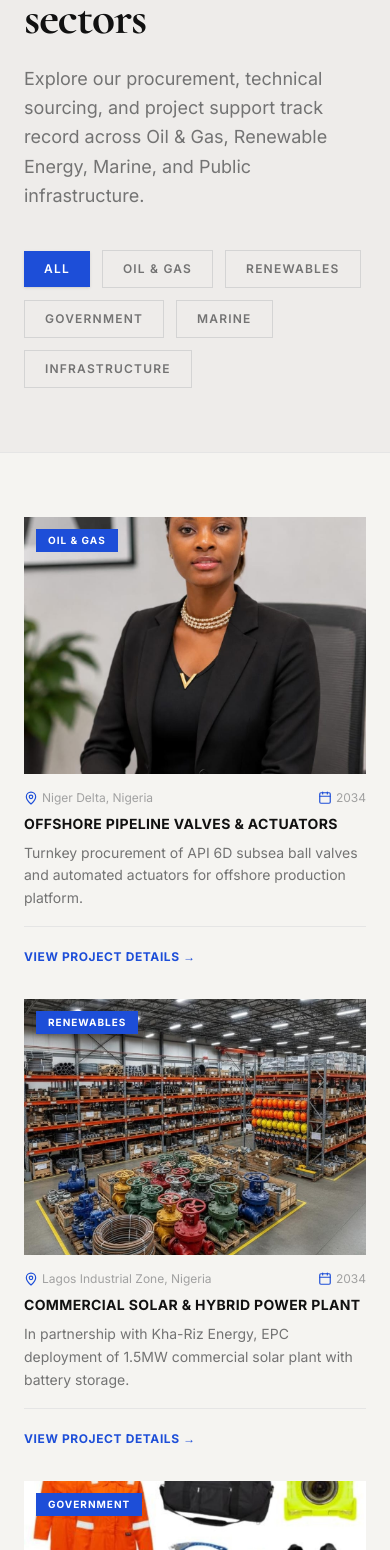
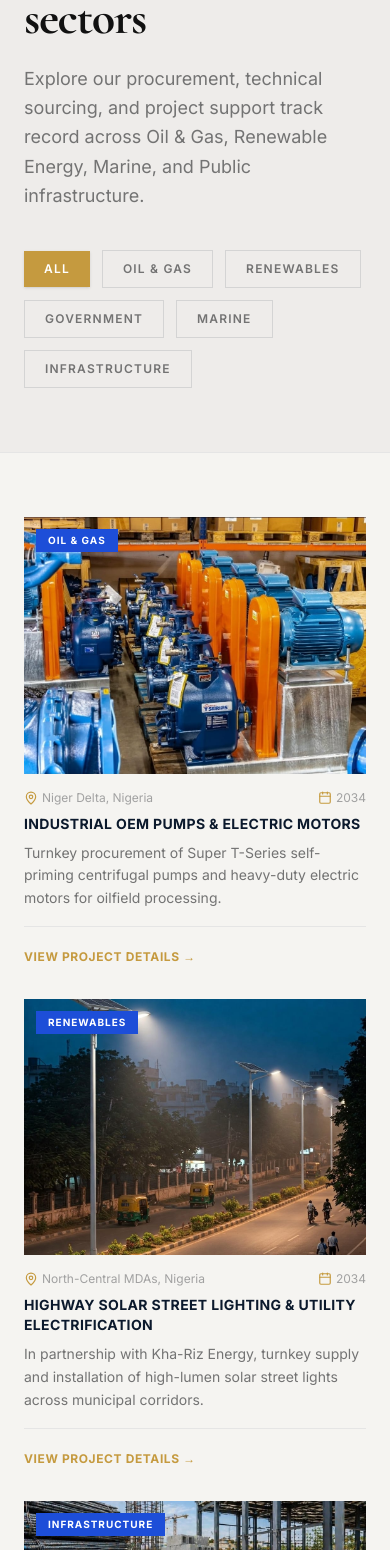
Before and after one commit to userIssa/b-project, a Next.js app: page /projects in a window 390 px wide. Shown: the part 450-2000 px from the top of the page. Built offline with nearby package versions, Linux system fonts and the light colour scheme.

Commit message:
feat: implement about page, navigation, and footer components for corporate website scaffolding

```diff
--- a/app/globals.css
+++ b/app/globals.css
@@ -1,9 +1,11 @@
 @import "tailwindcss";
 
 @theme {
-  --color-brand-blue: #1D4ED8;
-  --color-brand-blue-hover: #1E3A8A;
   --color-brand-navy: #0B192C;
+  --color-brand-navy-dark: #07101E;
+  --color-brand-gold: #C59A3F;
+  --color-brand-gold-hover: #A67C1E;
+  --color-brand-gold-light: #E5C158;
   --color-brand-dark: #111111;
   --color-brand-darker: #050505;
   --color-brand-card: #f0eeea;
@@ -34,12 +36,12 @@ body {
 }
 
 ::-webkit-scrollbar-thumb {
-  background: #1D4ED8;
+  background: #C59A3F;
   border-radius: 3px;
 }
 
 ::-webkit-scrollbar-thumb:hover {
-  background: #1E3A8A;
+  background: #A67C1E;
 }
 
 /* Diagonal arrow icon used in section labels */
@@ -89,7 +91,7 @@ body {
   color: #aaa;
 }
 .input-underline:focus {
-  border-bottom-color: #1D4ED8;
+  border-bottom-color: #C59A3F;
 }
 
 /* Fade-in animation */
--- a/app/layout.tsx
+++ b/app/layout.tsx
@@ -33,7 +33,7 @@ export default function RootLayout({
       className={`${cormorant.variable} ${inter.variable} h-full antialiased`}
       data-scroll-behavior="smooth"
     >
-      <body className="min-h-full flex flex-col bg-[#F5F4F1] text-[#111111] selection:bg-[#1D4ED8] selection:text-white">
+      <body className="min-h-full flex flex-col bg-[#F5F4F1] text-[#111111] selection:bg-[#C59A3F] selection:text-white">
         <Navbar />
         <main className="flex-1">{children}</main>
         <Footer />
--- a/app/page.tsx
+++ b/app/page.tsx
@@ -40,10 +40,10 @@ const servicesList = [
 // Projects data
 // ──────────────────────────────────────────────
 const featuredProjects = [
-  { title: "Offshore Pipeline Valves & Actuators",       location: "Niger Delta, Nigeria",            cat: "Oil & Gas",       img: "/images/WhatsApp Image 2026-07-27 at 10.52.51 AM.jpeg",      desc: "Turnkey procurement of API 6D subsea ball valves and automated actuators for offshore production platform." },
-  { title: "Commercial Solar & Hybrid Power Plant",      location: "Lagos Industrial Zone, Nigeria",  cat: "Renewables",      img: "/images/WhatsApp Image 2026-07-27 at 10.52.51 AM (1).jpeg",  desc: "In partnership with Kha-Riz Energy, EPC deployment of 1.5MW commercial solar plant with battery storage." },
-  { title: "Rural Electrification & Solar Lighting",     location: "North-Central MDAs, Nigeria",     cat: "Government",      img: "/images/WhatsApp Image 2026-07-27 at 10.52.51 AM (2).jpeg",  desc: "Supply and installation of 2,500 integrated solar street lighting units across public utility corridors." },
-  { title: "Deep-Water Dock Mooring & Vessel Supplies",  location: "Bonny Island Terminal, Nigeria",  cat: "Marine",          img: "/images/WhatsApp Image 2026-07-27 at 10.52.51 AM (3).jpeg",  desc: "Supply of heavy offshore mooring equipment, marine safety gear, and vessel replacement spares." },
+  { title: "Industrial OEM Pumps & Process Equipment",    location: "Niger Delta, Nigeria",            cat: "Oil & Gas",       img: "/images/WhatsApp Image 2026-07-27 at 10.52.51 AM (3).jpeg",  desc: "Turnkey procurement of heavy-duty self-priming centrifugal pumps, electric motors, and process piping systems." },
+  { title: "Solar Street Lighting & Highway Electrification", location: "North-Central MDAs, Nigeria", cat: "Renewables",      img: "/images/WhatsApp Image 2026-07-27 at 10.52.52 AM (2).jpeg",  desc: "Deployment of integrated solar street lighting units across public utility corridors in partnership with Kha-Riz Energy." },
+  { title: "Civil Infrastructure & Construction Materials", location: "Abuja FCT, Nigeria",            cat: "Infrastructure",  img: "/images/WhatsApp Image 2026-07-27 at 10.52.52 AM (1).jpeg",  desc: "Bulk supply of high-yield structural steel beams, rebar bundles, cement bags, and civil building supplies." },
+  { title: "Certified Personal Protective Equipment & HSE", location: "Port Harcourt, Nigeria",       cat: "Safety & HSE",    img: "/images/WhatsApp Image 2026-07-27 at 10.52.51 AM (2).jpeg",  desc: "Supply of fire-retardant PPE coveralls, safety footwear, industrial helmets, and workplace HSE protection gear." },
 ];
 
 export default function Home() {
@@ -80,10 +80,10 @@ export default function Home() {
               Nigerian indigenous procurement, industrial supply, project support, and engineering services — bridging project owners, EPC contractors, and world-class OEMs.
             </p>
             <div className="flex gap-4 flex-wrap pt-2">
-              <a href="#services" className="px-7 py-3.5 bg-[#1D4ED8] hover:bg-[#1E3A8A] text-white transition-colors text-xs uppercase tracking-widest font-bold shadow-lg">
+              <a href="#services" className="px-7 py-3.5 bg-[#C59A3F] hover:bg-[#A67C1E] text-white transition-colors text-xs uppercase tracking-widest font-bold shadow-lg">
                 Our Services
               </a>
-              <a href="#about" className="px-7 py-3.5 border border-white text-white hover:bg-white hover:text-[#111111] transition-colors text-xs uppercase tracking-widest font-bold">
+              <a href="#about" className="px-7 py-3.5 border border-white text-white hover:bg-white hover:text-[#0B192C] transition-colors text-xs uppercase tracking-widest font-bold">
                 About Us
               </a>
             </div>
@@ -106,7 +106,7 @@ export default function Home() {
           <div className="grid grid-cols-1 lg:grid-cols-12 gap-12 items-start mb-20">
             <div className="lg:col-span-4">
               <p className="text-xs uppercase tracking-[0.25em] font-sans font-bold text-neutral-500">About Us</p>
-              <p className="text-xs font-semibold text-[#1D4ED8] mt-1 font-sans">RC NO: 9646602</p>
+              <p className="text-xs font-semibold text-[#C59A3F] mt-1 font-sans">RC NO: 9646602</p>
               <DiagArrow />
             </div>
             <div className="lg:col-span-8 space-y-6">
@@ -153,8 +153,8 @@ export default function Home() {
           <div className="grid grid-cols-2 sm:grid-cols-4 gap-4">
             {["Integrity", "Professionalism", "Safety", "Innovation", "Sustainability", "Quality", "Customer Focus", "Operational Excellence"].map((val, i) => (
               <div key={i} className="bg-white border border-neutral-200 p-4 flex items-center gap-2">
-                <CheckCircle2 className="w-4 h-4 text-[#1D4ED8] shrink-0" />
-                <span className="text-xs uppercase tracking-wider font-bold text-[#111111]">{val}</span>
+                <CheckCircle2 className="w-4 h-4 text-[#C59A3F] shrink-0" />
+                <span className="text-xs uppercase tracking-wider font-bold text-[#0B192C]">{val}</span>
               </div>
             ))}
           </div>
@@ -164,11 +164,11 @@ export default function Home() {
       {/* ═══════════════════════════════════════════
           §3  SERVICES
       ═══════════════════════════════════════════ */}
-      <section id="services" className="bg-gradient-to-br from-[#0B192C] via-[#1E3A8A] to-[#1D4ED8]">
+      <section id="services" className="bg-gradient-to-br from-[#07101E] via-[#0B192C] to-[#162A45]">
         <div className="max-w-7xl mx-auto px-6 sm:px-8 pt-20 pb-4">
           <div className="grid grid-cols-1 lg:grid-cols-12 gap-8 items-end">
             <div className="lg:col-span-4">
-              <p className="text-xs uppercase tracking-[0.25em] font-sans font-bold text-blue-200/80">Our Capabilities &amp; Services</p>
+              <p className="text-xs uppercase tracking-[0.25em] font-sans font-bold text-[#C59A3F]">Our Capabilities &amp; Services</p>
               <DiagArrow color="white" />
             </div>
             <div className="lg:col-span-6">
@@ -177,23 +177,23 @@ export default function Home() {
               </h2>
             </div>
             <div className="lg:col-span-2 lg:text-right">
-              <a href="#contact" className="inline-block text-xs uppercase tracking-widest font-bold text-white border border-white px-6 py-3 hover:bg-white hover:text-[#1E3A8A] transition-colors">
+              <a href="#contact" className="inline-block text-xs uppercase tracking-widest font-bold text-white bg-[#C59A3F] hover:bg-[#A67C1E] px-6 py-3 transition-colors shadow-md">
                 Get a Quote
               </a>
             </div>
           </div>
         </div>
 
-        <div className="grid grid-cols-1 sm:grid-cols-2 lg:grid-cols-4 border-t border-white/20">
+        <div className="grid grid-cols-1 sm:grid-cols-2 lg:grid-cols-4 border-t border-white/10">
           {servicesList.map(({ Icon, label, desc, features }, i) => (
-            <div key={i} className="border border-white/20 p-8 hover:bg-white/10 transition-colors group">
-              <Icon className="w-8 h-8 text-blue-300/80 mb-4 group-hover:text-white transition-colors" />
+            <div key={i} className="border border-white/10 p-8 hover:bg-white/5 transition-colors group">
+              <Icon className="w-8 h-8 text-[#C59A3F] mb-4 group-hover:text-white transition-colors" />
               <p className="text-xs uppercase tracking-[0.2em] font-sans font-bold text-white mb-3">{label}</p>
-              <p className="text-blue-100/80 text-xs font-sans leading-relaxed mb-4">{desc}</p>
-              <ul className="space-y-1.5 border-t border-white/20 pt-4">
+              <p className="text-amber-100/80 text-xs font-sans leading-relaxed mb-4">{desc}</p>
+              <ul className="space-y-1.5 border-t border-white/10 pt-4">
                 {features.map((f, j) => (
-                  <li key={j} className="flex items-center gap-2 text-[11px] text-blue-100/70 font-sans">
-                    <Check className="w-3 h-3 text-white/70 shrink-0" />
+                  <li key={j} className="flex items-center gap-2 text-[11px] text-amber-100/70 font-sans">
+                    <Check className="w-3 h-3 text-[#C59A3F] shrink-0" />
                     {f}
                   </li>
                 ))}
@@ -214,7 +214,7 @@ export default function Home() {
               <DiagArrow />
             </div>
             <div className="lg:col-span-8">
-              <h2 className="font-serif text-4xl sm:text-5xl font-bold tracking-tight text-[#111111] leading-tight">
+              <h2 className="font-serif text-4xl sm:text-5xl font-bold tracking-tight text-[#0B192C] leading-tight">
                 Every project has its unique DNA
               </h2>
             </div>
@@ -223,7 +223,7 @@ export default function Home() {
           <div className="grid grid-cols-1 md:grid-cols-2 gap-10">
             {featuredProjects.map((proj, i) => (
               <div key={i} className="group">
-                <div className="relative aspect-[4/3] overflow-hidden bg-neutral-200 mb-4">
+                <div className="relative aspect-[4/3] overflow-hidden bg-neutral-200 mb-4 border border-neutral-300">
                   <Image
                     src={proj.img}
                     alt={proj.title}
@@ -231,12 +231,12 @@ export default function Home() {
                     sizes="(max-width: 768px) 100vw, 50vw"
                     className="object-cover group-hover:scale-105 transition-transform duration-500"
                   />
-                  <div className="absolute top-3 left-3 bg-[#1D4ED8] px-3 py-1 text-[10px] uppercase tracking-widest font-bold text-white">
+                  <div className="absolute top-3 left-3 bg-[#0B192C] border border-[#C59A3F]/50 px-3 py-1 text-[10px] uppercase tracking-widest font-bold text-[#C59A3F]">
                     {proj.cat}
                   </div>
                 </div>
-                <p className="text-xs uppercase tracking-widest font-bold text-[#1D4ED8] mb-1">{proj.location}</p>
-                <h3 className="font-sans text-sm uppercase tracking-wide font-bold text-[#111111] mb-1">{proj.title}</h3>
+                <p className="text-xs uppercase tracking-widest font-bold text-[#C59A3F] mb-1">{proj.location}</p>
+                <h3 className="font-sans text-sm uppercase tracking-wide font-bold text-[#0B192C] mb-1">{proj.title}</h3>
                 <p className="text-neutral-500 text-sm font-sans leading-relaxed">{proj.desc}</p>
               </div>
             ))}
@@ -247,11 +247,11 @@ export default function Home() {
       {/* ═══════════════════════════════════════════
           §5  CLIENTS
       ═══════════════════════════════════════════ */}
-      <section id="clients" className="bg-[#111111] py-24">
+      <section id="clients" className="bg-[#07101E] py-24">
         <div className="max-w-7xl mx-auto px-6 sm:px-8">
           <div className="grid grid-cols-1 lg:grid-cols-12 gap-8 items-start mb-16">
             <div className="lg:col-span-4">
-              <p className="text-xs uppercase tracking-[0.25em] font-sans font-bold text-white/40">We Work With Top Notch Clients</p>
+              <p className="text-xs uppercase tracking-[0.25em] font-sans font-bold text-[#C59A3F]">We Work With Top Notch Clients</p>
               <DiagArrow color="white" />
             </div>
             <div className="lg:col-span-8">
@@ -278,7 +278,7 @@ export default function Home() {
       {/* ═══════════════════════════════════════════
           §6  CONTACT INFO STRIP
       ═══════════════════════════════════════════ */}
-      <section className="bg-gradient-to-r from-[#0F172A] via-[#1E3A8A] to-[#1D4ED8]">
+      <section className="bg-gradient-to-r from-[#07101E] via-[#0B192C] to-[#162A45]">
         <div className="max-w-7xl mx-auto px-6 sm:px-8">
           <div className="grid grid-cols-1 sm:grid-cols-2 lg:grid-cols-4 border-x border-white/10">
             {[
@@ -288,9 +288,9 @@ export default function Home() {
               { Icon: ShieldCheck, title: "Certifications", body: "NUPRC Certified\nNSITF Compliant\nNOGICD Local Content" },
             ].map(({ Icon, title, body }, i) => (
               <div key={i} className="border border-white/10 p-8 space-y-2">
-                <Icon className="w-5 h-5 text-blue-300" />
+                <Icon className="w-5 h-5 text-[#C59A3F]" />
                 <h3 className="font-sans text-xs uppercase tracking-widest font-bold text-white">{title}</h3>
-                <p className="text-xs text-blue-100/90 font-sans leading-relaxed whitespace-pre-line break-words">{body}</p>
+                <p className="text-xs text-amber-100/90 font-sans leading-relaxed whitespace-pre-line break-words">{body}</p>
               </div>
             ))}
           </div>
--- a/app/projects/page.tsx
+++ b/app/projects/page.tsx
@@ -20,64 +20,76 @@ interface Project {
 
 const projectsData: Project[] = [
   {
-    id: "offshore-valves",
-    title: "Offshore Pipeline Valves & Actuators",
+    id: "industrial-pumps",
+    title: "Industrial OEM Pumps & Electric Motors",
     category: "Oil & Gas",
     location: "Niger Delta, Nigeria",
     year: "2034",
-    image: "/images/WhatsApp Image 2026-07-27 at 10.52.51 AM.jpeg",
-    shortDesc: "Turnkey procurement of API 6D subsea ball valves and automated actuators for offshore production platform.",
-    fullDesc: "Sourced, inspected, and delivered high-pressure API 6D certified ball valves and hydraulic actuators directly from OEM plants to offshore platforms in the Niger Delta, ensuring zero downtime during shutdown operations.",
-    client: "Major Upstream Operator",
-    scope: "API 6D Valves & Shutdown Material Expediting",
+    image: "/images/WhatsApp Image 2026-07-27 at 10.52.51 AM (3).jpeg",
+    shortDesc: "Turnkey procurement of Super T-Series self-priming centrifugal pumps and heavy-duty electric motors for oilfield processing.",
+    fullDesc: "Sourced, factory-inspected, and delivered OEM self-priming centrifugal pumps, heavy-duty electric motors, and skid-mounted fluid transfer systems directly to oilfield facility operators in the Niger Delta.",
+    client: "Upstream Oil & Gas Operator",
+    scope: "OEM Centrifugal Pumps & Electric Motors",
   },
   {
-    id: "commercial-solar",
-    title: "Commercial Solar & Hybrid Power Plant",
+    id: "solar-street-lighting",
+    title: "Highway Solar Street Lighting & Utility Electrification",
     category: "Renewables",
-    location: "Lagos Industrial Zone, Nigeria",
+    location: "North-Central MDAs, Nigeria",
     year: "2034",
-    image: "/images/WhatsApp Image 2026-07-27 at 10.52.51 AM (1).jpeg",
-    shortDesc: "In partnership with Kha-Riz Energy, EPC deployment of 1.5MW commercial solar plant with battery storage.",
-    fullDesc: "Engineered and deployed a 1.5MW industrial rooftop solar array with 2.8MWh Battery Energy Storage System (BESS) for a heavy manufacturing plant, reducing operational grid reliance by 65%.",
-    client: "Industrial Manufacturing Client",
-    scope: "Solar EPC, BESS & Energy Efficiency Audit",
+    image: "/images/WhatsApp Image 2026-07-27 at 10.52.52 AM (2).jpeg",
+    shortDesc: "In partnership with Kha-Riz Energy, turnkey supply and installation of high-lumen solar street lights across municipal corridors.",
+    fullDesc: "Procured, assembled, and deployed high-efficiency solar street lighting poles with integrated lithium battery storage and automated dusk-to-dawn sensors along municipal transit corridors.",
+    client: "Federal Ministry of Utilities & MDAs",
+    scope: "Solar Lighting EPC & Public Utility Electrification",
   },
   {
-    id: "mda-solar-lighting",
-    title: "Rural Electrification & Solar Lighting",
+    id: "civil-building-supplies",
+    title: "Civil Infrastructure Steel, Cement & Materials",
+    category: "Infrastructure",
+    location: "Abuja FCT, Nigeria",
+    year: "2033",
+    image: "/images/WhatsApp Image 2026-07-27 at 10.52.52 AM (1).jpeg",
+    shortDesc: "Bulk supply of high-yield structural steel beams, rebar bundles, cement bags, roofing systems, and aggregates.",
+    fullDesc: "Managed high-volume material sourcing for structural steel profiles, high-tensile rebar bundles, bags of cement, roofing sheets, and PVC drainage piping for major commercial and municipal infrastructure developments.",
+    client: "Tier-1 EPC Civil Construction Contractor",
+    scope: "Structural Steel, Rebar, Cement & Aggregates",
+  },
+  {
+    id: "hse-safety-gear",
+    title: "Certified Industrial PPE & Workplace HSE Solutions",
     category: "Government",
-    location: "North-Central MDAs, Nigeria",
+    location: "Port Harcourt, Nigeria",
     year: "2033",
     image: "/images/WhatsApp Image 2026-07-27 at 10.52.51 AM (2).jpeg",
-    shortDesc: "Supply and installation of 2,500 integrated solar street lighting units across public utility corridors.",
-    fullDesc: "Procured and delivered high-lumen, lithium-battery powered solar street lighting systems for federal highway corridors and public institutional premises in alignment with government rural electrification mandates.",
-    client: "Federal Ministry of Power & Utilities",
-    scope: "Solar Street Lighting & Utility Procurement",
+    shortDesc: "Comprehensive supply of fire-retardant coveralls, safety boots, industrial helmets, goggles, and HSE equipment.",
+    fullDesc: "Delivered bulk certified Personal Protective Equipment (PPE) including high-visibility flame-retardant coveralls, safety footwear, impact-resistant helmets, noise protection earmuffs, and specialized safety gloves.",
+    client: "Industrial & Maritime Enterprise Client",
+    scope: "Certified PPE, Flame-Retardant Coveralls & HSE Gear",
   },
   {
-    id: "marine-mooring",
-    title: "Deep-Water Dock Mooring & Vessel Supplies",
-    category: "Marine",
-    location: "Bonny Island Terminal, Nigeria",
-    year: "2033",
-    image: "/images/WhatsApp Image 2026-07-27 at 10.52.51 AM (3).jpeg",
-    shortDesc: "Supply of heavy offshore mooring equipment, marine safety gear, and vessel replacement spares.",
-    fullDesc: "Managed end-to-end marine logistics for high-tensile mooring lines, quick-release hooks, navigational beacons, and offshore crew PPE for marine vessel operations.",
-    client: "Offshore Marine Logistics Operator",
-    scope: "Mooring Systems & Marine Safety Supply",
+    id: "gas-detection-inspection",
+    title: "Gas Detection & NDT Field Quality Inspection",
+    category: "Oil & Gas",
+    location: "Lagos / Delta Facility, Nigeria",
+    year: "2032",
+    image: "/images/WhatsApp Image 2026-07-27 at 10.52.52 AM.jpeg",
+    shortDesc: "Technical field inspection services, portable gas detection equipment, and non-destructive testing (NDT).",
+    fullDesc: "Supplied certified multi-gas detectors and deployed qualified QA/QC inspectors for non-destructive testing (NDT), pipeline wall thickness measurement, and hazardous atmosphere monitoring.",
+    client: "Midstream Pipeline & Refinery Operator",
+    scope: "Gas Detection Instruments & NDT Inspection",
   },
   {
-    id: "structural-steel-supply",
-    title: "Civil Infrastructure Structural Steel",
-    category: "Infrastructure",
-    location: "Abuja Federal Capital Territory, Nigeria",
+    id: "warehouse-inventory-logistics",
+    title: "Warehouse Inventory & Strategic Sourcing Hub",
+    category: "Marine",
+    location: "Lekki Logistics Hub, Lagos, Nigeria",
     year: "2032",
-    image: "/images/WhatsApp Image 2026-07-27 at 10.52.52 AM.jpeg",
-    shortDesc: "Bulk supply of structural steel beams, concrete reinforcement, and heavy equipment leasing.",
-    fullDesc: "Executed strategic sourcing for high-yield structural steel profiles, high-tensile rebar, and heavy earthmoving equipment leasing for bridge overpass construction.",
-    client: "Tier-1 EPC Civil Contractor",
-    scope: "Structural Steel, Rebar & Equipment Leasing",
+    image: "/images/WhatsApp Image 2026-07-27 at 10.52.51 AM (1).jpeg",
+    shortDesc: "High-capacity warehousing, material handling, expediting, and vendor management for industrial spare parts.",
+    fullDesc: "Established strategic inventory management and warehousing for thousands of certified industrial valves, flanges, safety stock, and replacement spares to reduce lead times for offshore and onshore project execution.",
+    client: "EPC Consortium & Industrial Plants",
+    scope: "Warehousing, Inventory Management & Logistics",
   },
 ];
 
@@ -133,8 +145,8 @@ export default function ProjectsPage() {
                 onClick={() => setActiveFilter(cat)}
                 className={`px-5 py-2.5 text-xs uppercase tracking-widest font-semibold transition-all duration-200 ${
                   activeFilter === cat
-                    ? "bg-[#1D4ED8] text-white shadow-sm"
-                    : "bg-transparent text-neutral-500 border border-neutral-300 hover:text-[#111111] hover:border-neutral-400"
+                    ? "bg-[#C59A3F] text-white shadow-sm font-bold"
+                    : "bg-transparent text-neutral-500 border border-neutral-300 hover:text-[#0B192C] hover:border-neutral-400"
                 }`}
               >
                 {cat}
@@ -168,16 +180,16 @@ export default function ProjectsPage() {
 
                 <div className="flex items-center justify-between text-xs text-neutral-400 font-sans mb-2">
                   <span className="flex items-center gap-1">
-                    <MapPin className="w-3.5 h-3.5 text-[#1D4ED8]" />
+                    <MapPin className="w-3.5 h-3.5 text-[#C59A3F]" />
                     {project.location}
                   </span>
                   <span className="flex items-center gap-1">
-                    <Calendar className="w-3.5 h-3.5 text-[#1D4ED8]" />
+                    <Calendar className="w-3.5 h-3.5 text-[#C59A3F]" />
                     {project.year}
                   </span>
                 </div>
 
-                <h3 className="font-sans text-sm uppercase tracking-wide font-bold text-[#111111] group-hover:text-[#1D4ED8] transition-colors mb-2">
+                <h3 className="font-sans text-sm uppercase tracking-wide font-bold text-[#0B192C] group-hover:text-[#C59A3F] transition-colors mb-2">
                   {project.title}
                 </h3>
 
@@ -186,7 +198,7 @@ export default function ProjectsPage() {
                 </p>
 
                 <div className="pt-4 border-t border-neutral-200 mt-4">
-                  <span className="text-xs uppercase tracking-wider font-bold text-[#1D4ED8] group-hover:text-[#111111] transition-colors">
+                  <span className="text-xs uppercase tracking-wider font-bold text-[#C59A3F] group-hover:text-[#0B192C] transition-colors">
                     View Project Details →
                   </span>
                 </div>
@@ -261,7 +273,7 @@ export default function ProjectsPage() {
               <Link
                 href="/contact"
                 onClick={() => setSelectedProject(null)}
-                className="px-6 py-3 bg-[#1D4ED8] text-white hover:bg-[#1E3A8A] transition-colors text-xs uppercase tracking-widest font-bold shadow-md"
+                className="px-6 py-3 bg-[#C59A3F] text-white hover:bg-[#A67C1E] transition-colors text-xs uppercase tracking-widest font-bold shadow-md"
               >
                 Request Sourcing Quote →
               </Link>
```
Also changed, not shown: app/about-us/page.tsx (+42 -5 lines), app/services/page.tsx (+4 -4 lines), components/ContactForm.tsx (+7 -7 lines), components/Footer.tsx (+10 -26 lines), components/HeroForm.tsx (+6 -6 lines), components/Navbar.tsx (+17 -12 lines).
